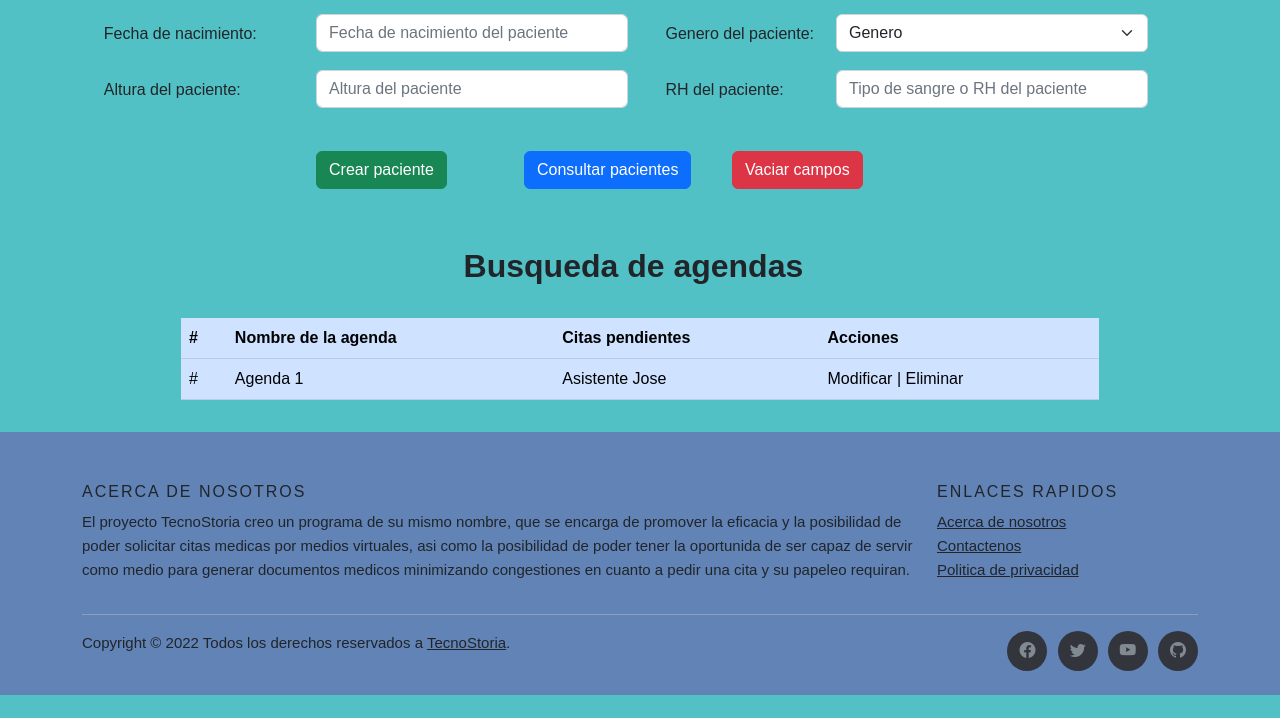
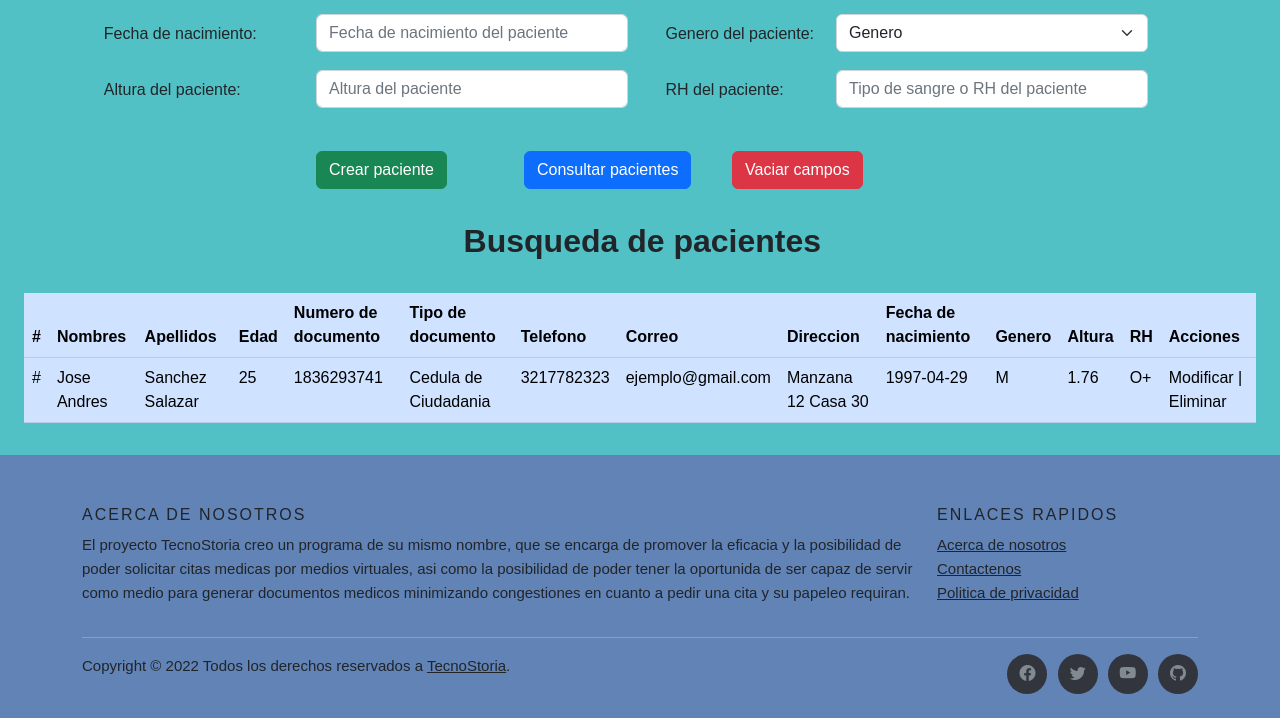
Before and after one commit to JesusMateoSD/ProyectoTecnoStoria, a PHP site: page /frmpaciente.php in a window 1280 px wide. Shown: the part 504-1222 px from the top of the page. Before the commit the page ends 1199 px from the top, so only its background shows below. Run offline with PHP 8.4, Linux system fonts and the light colour scheme; style sheets or scripts are compiled from the project's sources; some libraries are stand-ins or nearby versions; some web fonts are replaced.

Commit message:
V 0.2.1.1

```diff
--- a/paciente/frmpaciente.php
+++ b/paciente/frmpaciente.php
@@ -126,7 +126,7 @@
           </div>
 
           <div class="row">
-            <div class="col-5 my-2" style=" padding: 2% 0% 2% 25%">
+            <div class="col-5 my-2" style=" padding: 2% 0% 0% 25%">
               <button type="submit" class="btn btn-success">Crear paciente</button>
             </div>
             <div class="col-2 my-2" style=" padding: 2% 0% 0% 0%">
@@ -139,25 +139,45 @@
         </form>
 
         <div class="mx-auto row " style="padding: 2% 0% 2% 35%">
-          <h2><b>Busqueda de agendas</b></h2>
+          <h2><b>Busqueda de pacientes</b></h2>
         </div>
 
-        <div class="row mx-auto w-75">
+        <div class="row mx-auto w-100">
           <div class="table">
             <table class="table table-primary">
               <thead>
                 <tr>
                   <th scope="col">#</th>
-                  <th scope="col">Nombre de la agenda</th>
-                  <th scope="col">Citas pendientes</th>
+                  <th scope="col">Nombres</th>
+                  <th scope="col">Apellidos</th>
+                  <th scope="col">Edad</th>
+                  <th scope="col">Numero de documento</th>
+                  <th scope="col">Tipo de documento</th>
+                  <th scope="col">Telefono</th>
+                  <th scope="col">Correo</th>
+                  <th scope="col">Direccion</th>
+                  <th scope="col">Fecha de nacimiento</th>
+                  <th scope="col">Genero</th>
+                  <th scope="col">Altura</th>
+                  <th scope="col">RH</th>
                   <th scope="col">Acciones</th>
                 </tr>
               </thead>
               <tbody>
                 <tr>
                   <td scope="row">#</td>
-                  <td>Agenda 1</td>
-                  <td>Asistente Jose</td>
+                  <td scope="col">Jose Andres</td>
+                  <td scope="col">Sanchez Salazar</td>
+                  <td scope="col">25</td>
+                  <td scope="col">1836293741</td>
+                  <td scope="col">Cedula de Ciudadania</td>
+                  <td scope="col">3217782323</td>
+                  <td scope="col">ejemplo@gmail.com</td>
+                  <td scope="col">Manzana 12 Casa 30</td>
+                  <td scope="col">1997-04-29</td>
+                  <td scope="col">M</td>
+                  <td scope="col">1.76</td>
+                  <td scope="col">O+</td>
                   <td>Modificar | Eliminar</td>
                 </tr>
               </tbody>
--- a/template/navbar.php
+++ b/template/navbar.php
@@ -49,7 +49,7 @@
             <a href="javascript:void(0)" class="closebtn" onclick="closeNav()">&times;</a>
             <a href="#">Perfil de usuario</a>
             <a href="#">Configuracion de usuario</a>
-            <a href="#">Cerrar sesion</a>
+            <a href="../usuario/login.php">Cerrar sesion</a>
         </div>
         </div>
     </div>
```
